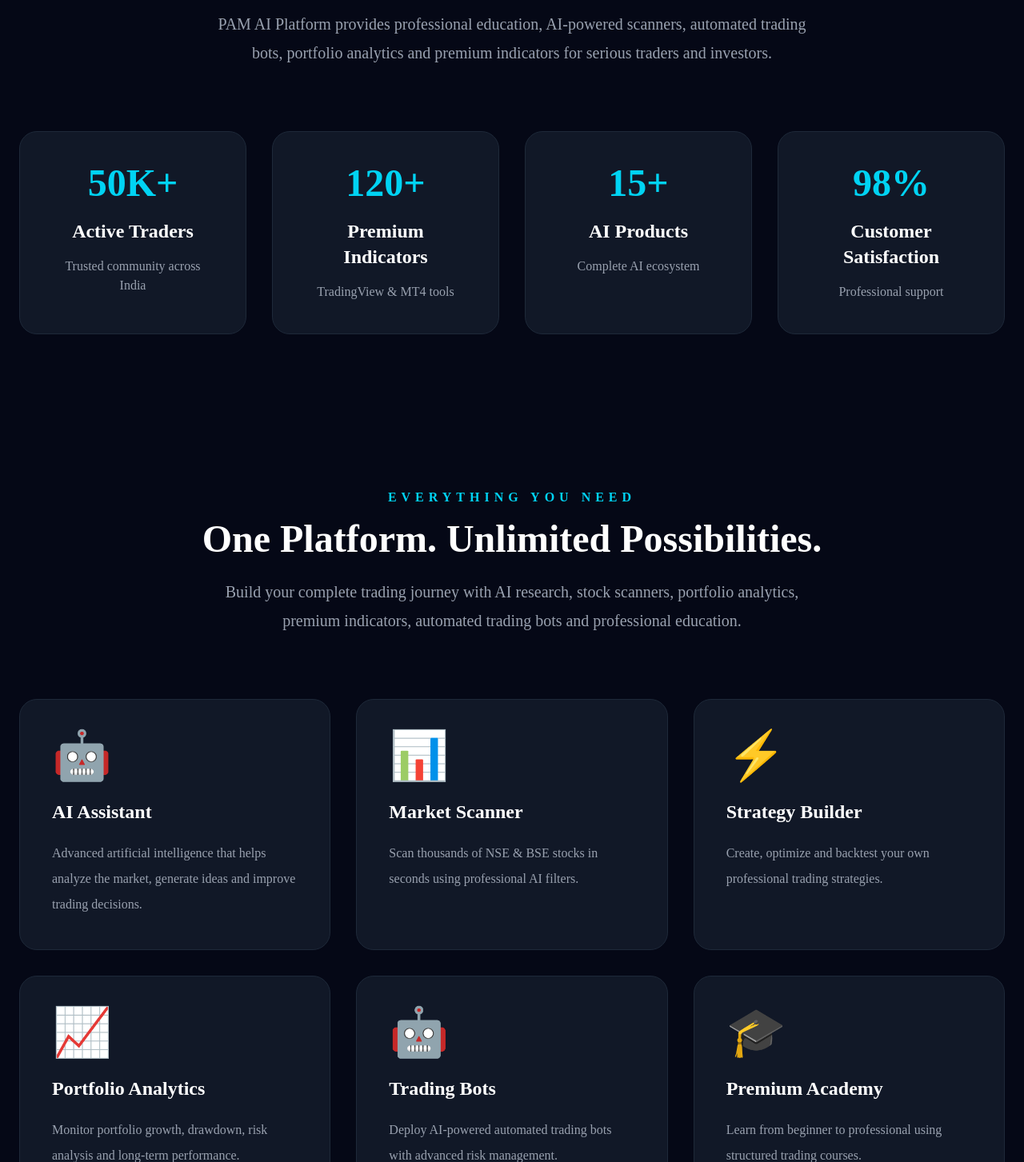
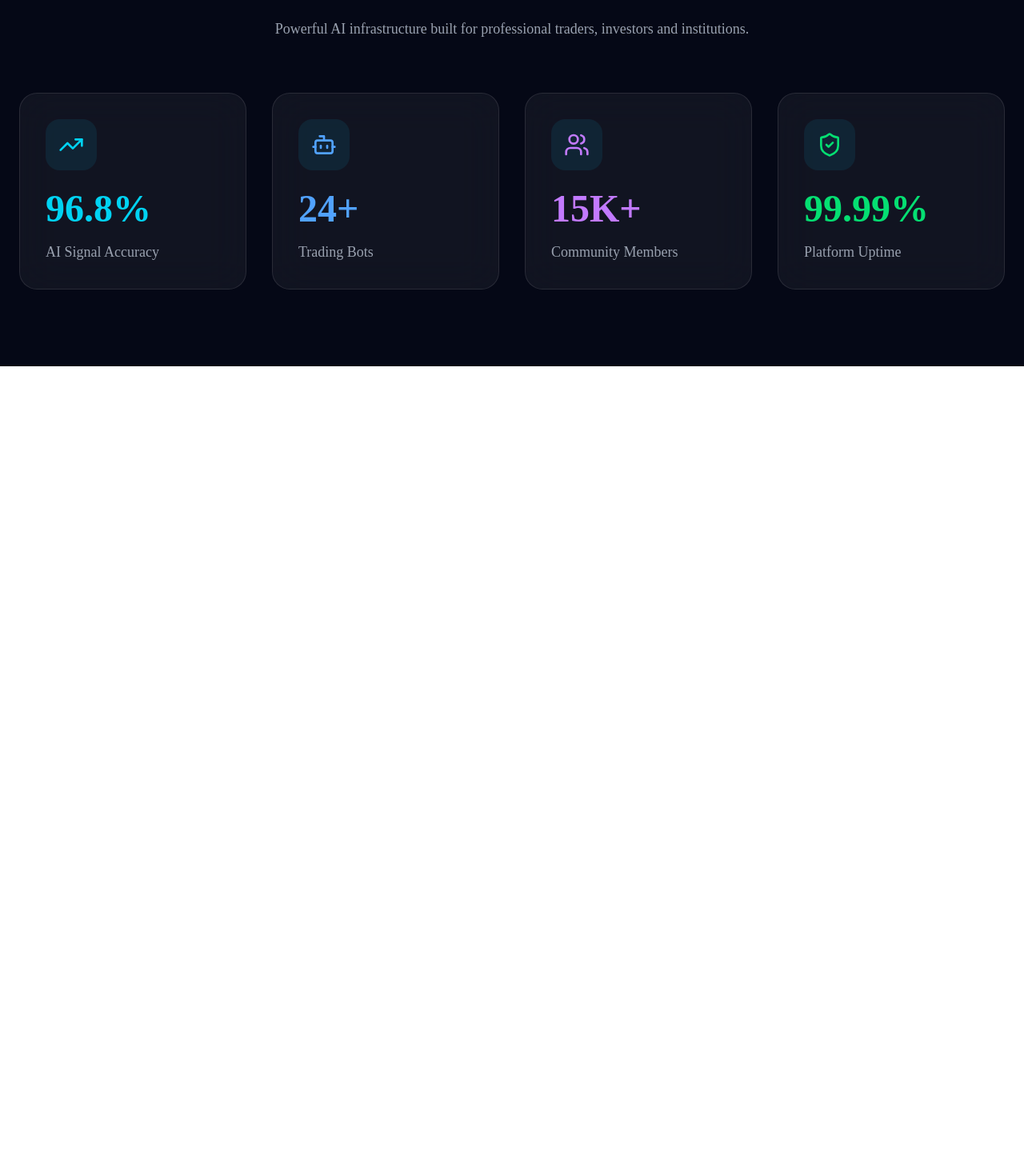
Before and after one commit to priceactionmantra-ai/PAM-AI-Platform, a Next.js app in the folder 03_frontend/: page / in a window 1280 px wide. Shown: the part 997-2450 px from the top of the page at 80% size. After the commit the page ends 1455 px from the top, so only its background shows below. Built offline with nearby package versions, Linux system fonts and the light colour scheme.

Commit message:
Build enterprise about section

```diff
--- a/03_frontend/app/page.tsx
+++ b/03_frontend/app/page.tsx
@@ -1,15 +1,6 @@
 import Navbar from "../components/Navbar";
 import Hero from "../components/Hero";
 import Stats from "../components/Stats";
-import Features from "../components/Features";
-import About from "../components/About";
-import DashboardPreview from "../components/DashboardPreview";
-import Products from "../components/Products";
-import Pricing from "../components/Pricing";
-import Testimonials from "../components/Testimonials";
-import FAQ from "../components/FAQ";
-import CTA from "../components/CTA";
-import Footer from "../components/Footer";
 
 export default function Home() {
   return (
@@ -17,15 +8,6 @@ export default function Home() {
       <Navbar />
       <Hero />
       <Stats />
-      <Features />
-      <About />
-      <DashboardPreview />
-      <Products />
-      <Pricing />
-      <Testimonials />
-      <FAQ />
-      <CTA />
-      <Footer />
     </main>
   );
 }
--- a/03_frontend/components/About.tsx
+++ b/03_frontend/components/About.tsx
@@ -1,92 +1,126 @@
+"use client";
+
+import { motion } from "framer-motion";
+import {
+  BrainCircuit,
+  Landmark,
+  Shield,
+  Cpu,
+} from "lucide-react";
+
+const highlights = [
+  {
+    icon: BrainCircuit,
+    title: "AI First",
+    description:
+      "Artificial Intelligence powers every trading decision.",
+    color: "text-cyan-400",
+  },
+  {
+    icon: Landmark,
+    title: "Indian Markets",
+    description:
+      "Designed specifically for NSE, BSE and Dhan integration.",
+    color: "text-blue-400",
+  },
+  {
+    icon: Cpu,
+    title: "Enterprise Ready",
+    description:
+      "Modular architecture built for long-term scalability.",
+    color: "text-purple-400",
+  },
+  {
+    icon: Shield,
+    title: "Secure Platform",
+    description:
+      "Security and reliability are core design principles.",
+    color: "text-green-400",
+  },
+];
+
 export default function About() {
   return (
-    <section className="bg-[#050816] py-24">
+    <section className="relative bg-[#050816] py-24">
+
       <div className="mx-auto grid max-w-7xl items-center gap-16 px-6 lg:grid-cols-2">
 
-        {/* Left Side */}
+        <motion.div
+          initial={{ opacity: 0, x: -40 }}
+          whileInView={{ opacity: 1, x: 0 }}
+          transition={{ duration: 0.7 }}
+          viewport={{ once: true }}
+        >
 
-        <div>
+          <span className="rounded-full border border-cyan-500/30 bg-cyan-500/10 px-5 py-2 text-sm font-semibold tracking-wide text-cyan-400">
+            ABOUT PAM AI
+          </span>
 
-          <p className="font-semibold uppercase tracking-[6px] text-cyan-400">
-            ABOUT PAM AI
-          </p>
-
-          <h2 className="mt-5 text-5xl font-black text-white">
-            India's Next Generation AI Trading Platform
+          <h2 className="mt-6 text-5xl font-black leading-tight text-white">
+            Building India's Next Generation
+            <span className="block bg-gradient-to-r from-cyan-400 to-purple-500 bg-clip-text text-transparent">
+              AI Trading Ecosystem
+            </span>
           </h2>
 
-          <p className="mt-8 text-lg leading-9 text-gray-400">
-            PAM AI Platform is being built as a complete ecosystem for
-            traders and investors. Instead of using many different
-            applications, everything will be available in one intelligent
+          <p className="mt-8 text-lg leading-8 text-gray-400">
+            PAM AI Platform is an enterprise-grade ecosystem that combines
+            artificial intelligence, quantitative analytics, algorithmic
+            trading, research, education and automation into one unified
             platform.
           </p>
 
-          <p className="mt-6 text-lg leading-9 text-gray-400">
-            Whether you are a beginner or a professional trader, our
-            platform combines Artificial Intelligence, Professional
-            Education, Stock Market Research, Trading Bots,
-            Portfolio Analytics and Risk Management into one
-            premium experience.
+          <p className="mt-6 text-lg leading-8 text-gray-400">
+            Our mission is to help traders, investors and institutions make
+            smarter, faster and more disciplined decisions using modern AI
+            technology built specifically for the Indian financial markets.
           </p>
 
-          <div className="mt-10 flex flex-wrap gap-4">
+        </motion.div>
 
-            <span className="rounded-full bg-cyan-500/10 px-5 py-2 text-cyan-400">
-              AI Assistant
-            </span>
+        <div className="grid gap-6 sm:grid-cols-2">
 
-            <span className="rounded-full bg-cyan-500/10 px-5 py-2 text-cyan-400">
-              Trading Bots
-            </span>
+{highlights.map((item, index) => {
+  const Icon = item.icon;
 
-            <span className="rounded-full bg-cyan-500/10 px-5 py-2 text-cyan-400">
-              Stock Scanner
-            </span>
+  return (
+    <motion.div
+      key={item.title}
+      initial={{ opacity: 0, y: 30 }}
+      whileInView={{ opacity: 1, y: 0 }}
+      transition={{
+        duration: 0.6,
+        delay: index * 0.12,
+      }}
+      viewport={{ once: true }}
+      whileHover={{
+        y: -8,
+        scale: 1.02,
+      }}
+      className="rounded-3xl border border-white/10 bg-white/5 p-8 backdrop-blur-xl transition-all hover:border-cyan-400/40 hover:bg-white/10"
+    >
+      <div className="mb-6 flex h-16 w-16 items-center justify-center rounded-2xl bg-cyan-500/10">
 
-            <span className="rounded-full bg-cyan-500/10 px-5 py-2 text-cyan-400">
-              Premium Courses
-            </span>
+        <Icon className={`h-8 w-8 ${item.color}`} />
 
-          </div>
+      </div>
 
-        </div>
+      <h3 className="mb-4 text-2xl font-bold text-white">
+        {item.title}
+      </h3>
 
-        {/* Right Side */}
+      <p className="leading-7 text-gray-400">
+        {item.description}
+      </p>
 
-        <div className="rounded-3xl border border-cyan-500/20 bg-[#111827] p-12">
-
-          <h3 className="text-3xl font-bold text-white">
-            PAM AI Vision
-          </h3>
-
-          <ul className="mt-8 space-y-5 text-gray-300">
-
-            <li>✅ AI Powered Market Scanner</li>
-
-            <li>✅ Automated Trading Bots</li>
-
-            <li>✅ Professional Trading Dashboard</li>
-
-            <li>✅ Strategy Builder & Backtesting</li>
-
-            <li>✅ Portfolio Analytics</li>
-
-            <li>✅ AI Trading Assistant</li>
-
-            <li>✅ Learning Academy</li>
-
-            <li>✅ Premium Indicators</li>
-
-            <li>✅ Mobile Application</li>
-
-            <li>✅ Enterprise SaaS Platform</li>
-
-          </ul>
+    </motion.div>
+  );
+})}
 
         </div>
 
       </div>
+
     </section>
   );
 }
--- a/03_frontend/components/Features.tsx
+++ b/03_frontend/components/Features.tsx
@@ -1,89 +1,165 @@
-export default function Features() {
+"use client";
+
+import { motion } from "framer-motion";
+import {
+  BrainCircuit,
+  Bot,
+  BarChart3,
+  BookOpen,
+  Wallet,
+  LineChart,
+  Smartphone,
+  ShieldCheck,
+} from "lucide-react";
+
 const features = [
   {
-      icon: "🤖",
-      title: "AI Assistant",
+    icon: BrainCircuit,
+    title: "AI Stock Scanner",
     description:
-        "Advanced artificial intelligence that helps analyze the market, generate ideas and improve trading decisions.",
+      "Find high-probability trading opportunities using AI-powered market scanning.",
+    color: "text-cyan-400",
   },
   {
-      icon: "📊",
-      title: "Market Scanner",
+    icon: Bot,
+    title: "Auto Trading",
     description:
-        "Scan thousands of NSE & BSE stocks in seconds using professional AI filters.",
+      "Execute rule-based strategies automatically with broker integration.",
+    color: "text-blue-400",
   },
   {
-      icon: "⚡",
+    icon: BarChart3,
     title: "Strategy Builder",
     description:
-        "Create, optimize and backtest your own professional trading strategies.",
+      "Build, test and optimize professional trading strategies visually.",
+    color: "text-purple-400",
   },
   {
-      icon: "📈",
+    icon: Wallet,
     title: "Portfolio Analytics",
     description:
-        "Monitor portfolio growth, drawdown, risk analysis and long-term performance.",
+      "Track returns, risk, drawdowns and portfolio performance in real time.",
+    color: "text-green-400",
   },
   {
-      icon: "🤖",
-      title: "Trading Bots",
+    icon: BookOpen,
+    title: "Trading Journal",
     description:
-        "Deploy AI-powered automated trading bots with advanced risk management.",
+      "Automatically record trades and improve decision making with AI insights.",
+    color: "text-orange-400",
   },
   {
-      icon: "🎓",
-      title: "Premium Academy",
+    icon: LineChart,
+    title: "Market Research",
     description:
-        "Learn from beginner to professional using structured trading courses.",
+      "Institutional-grade market analysis with AI-generated reports.",
+    color: "text-pink-400",
+  },
+  {
+    icon: Smartphone,
+    title: "Mobile Platform",
+    description:
+      "Trade, monitor and receive alerts anywhere from your mobile device.",
+    color: "text-yellow-400",
+  },
+  {
+    icon: ShieldCheck,
+    title: "Enterprise Security",
+    description:
+      "Bank-grade security, encryption and secure cloud infrastructure.",
+    color: "text-emerald-400",
   },
 ];
 
+export default function Features() {
   return (
-    <section className="bg-[#050816] py-24">
+    <section className="relative bg-[#08101d] py-28">
+
       <div className="mx-auto max-w-7xl px-6">
 
-        <div className="text-center">
+        <motion.div
+          initial={{ opacity: 0, y: 25 }}
+          whileInView={{ opacity: 1, y: 0 }}
+          transition={{ duration: 0.7 }}
+          viewport={{ once: true }}
+          className="text-center"
+        >
 
-          <p className="font-semibold uppercase tracking-[6px] text-cyan-400">
-            EVERYTHING YOU NEED
+          <span className="rounded-full border border-cyan-500/30 bg-cyan-500/10 px-5 py-2 text-sm font-semibold tracking-wide text-cyan-400">
+            ENTERPRISE FEATURES
+          </span>
+
+          <h2 className="mt-6 text-5xl font-black text-white">
+            Everything You Need
+            <br />
+            To Trade Smarter
+          </h2>
+
+          <p className="mx-auto mt-6 max-w-3xl text-lg leading-8 text-gray-400">
+            One AI platform combining research, automation,
+            education, portfolio management and institutional tools.
           </p>
 
-          <h2 className="mt-4 text-5xl font-black text-white">
-            One Platform. Unlimited Possibilities.
-          </h2>
+        </motion.div>
 
-          <p className="mx-auto mt-6 max-w-3xl text-xl leading-9 text-gray-400">
-            Build your complete trading journey with AI research,
-            stock scanners, portfolio analytics, premium indicators,
-            automated trading bots and professional education.
-          </p>
+<div className="mt-20 grid gap-8 md:grid-cols-2 xl:grid-cols-4">
+
+  {features.map((feature, index) => {
+    const Icon = feature.icon;
+
+    return (
+      <motion.div
+        key={feature.title}
+        initial={{ opacity: 0, y: 30 }}
+        whileInView={{ opacity: 1, y: 0 }}
+        transition={{
+          duration: 0.5,
+          delay: index * 0.08,
+        }}
+        viewport={{ once: true }}
+        whileHover={{
+          y: -8,
+          scale: 1.02,
+        }}
+        className="group rounded-3xl border border-white/10 bg-white/5 p-8 backdrop-blur-xl transition-all hover:border-cyan-400/40 hover:bg-white/10"
+      >
+
+        <div className="mb-6 flex h-16 w-16 items-center justify-center rounded-2xl bg-cyan-500/10 transition group-hover:scale-110">
+
+          <Icon className={`h-8 w-8 ${feature.color}`} />
 
         </div>
 
-        <div className="mt-20 grid gap-8 md:grid-cols-2 lg:grid-cols-3">
-
-          {features.map((feature) => (
-            <div
-              key={feature.title}
-              className="rounded-3xl border border-gray-800 bg-[#111827] p-10 transition duration-300 hover:-translate-y-2 hover:border-cyan-400 hover:shadow-2xl hover:shadow-cyan-500/10"
-            >
-              <div className="text-6xl">
-                {feature.icon}
-              </div>
-
-              <h3 className="mt-6 text-2xl font-bold text-white">
+        <h3 className="mb-4 text-2xl font-bold text-white">
           {feature.title}
         </h3>
 
-              <p className="mt-5 leading-8 text-gray-400">
+        <p className="leading-7 text-gray-400">
           {feature.description}
         </p>
-            </div>
-          ))}
+
+      </motion.div>
+    );
+  })}
 
 </div>
 
+<motion.div
+  initial={{ opacity: 0 }}
+  whileInView={{ opacity: 1 }}
+  transition={{ duration: 0.8 }}
+  viewport={{ once: true }}
+  className="mt-20 text-center"
+>
+
+  <button className="rounded-xl bg-cyan-500 px-8 py-4 text-lg font-bold text-black transition hover:bg-cyan-400">
+    Explore All Features
+  </button>
+
+</motion.div>
+
       </div>
+
     </section>
   );
 }
--- a/03_frontend/components/Stats.tsx
+++ b/03_frontend/components/Stats.tsx
@@ -1,74 +1,113 @@
-export default function Stats() {
+"use client";
+
+import { motion } from "framer-motion";
+import {
+  Bot,
+  TrendingUp,
+  Users,
+  ShieldCheck,
+} from "lucide-react";
+
 const stats = [
   {
-      number: "50K+",
-      title: "Active Traders",
-      description: "Trusted community across India",
+    icon: TrendingUp,
+    value: "96.8%",
+    label: "AI Signal Accuracy",
+    color: "text-cyan-400",
   },
   {
-      number: "120+",
-      title: "Premium Indicators",
-      description: "TradingView & MT4 tools",
+    icon: Bot,
+    value: "24+",
+    label: "Trading Bots",
+    color: "text-blue-400",
   },
   {
-      number: "15+",
-      title: "AI Products",
-      description: "Complete AI ecosystem",
+    icon: Users,
+    value: "15K+",
+    label: "Community Members",
+    color: "text-purple-400",
   },
   {
-      number: "98%",
-      title: "Customer Satisfaction",
-      description: "Professional support",
+    icon: ShieldCheck,
+    value: "99.99%",
+    label: "Platform Uptime",
+    color: "text-green-400",
   },
 ];
 
+export default function Stats() {
   return (
-    <section className="bg-[#050816] py-24">
+    <section className="relative bg-[#050816] py-24">
+
       <div className="mx-auto max-w-7xl px-6">
 
-        <div className="text-center">
+        <motion.div
+          initial={{ opacity: 0, y: 25 }}
+          whileInView={{ opacity: 1, y: 0 }}
+          transition={{ duration: 0.7 }}
+          viewport={{ once: true }}
+          className="mb-16 text-center"
+        >
 
-          <p className="font-semibold uppercase tracking-[6px] text-cyan-400">
+          <span className="rounded-full border border-cyan-500/30 bg-cyan-500/10 px-5 py-2 text-sm font-semibold tracking-wide text-cyan-400">
             PLATFORM STATISTICS
+          </span>
+
+          <h2 className="mt-6 text-4xl font-black text-white md:text-5xl">
+            Trusted By Modern Traders
+          </h2>
+
+          <p className="mx-auto mt-6 max-w-3xl text-lg leading-8 text-gray-400">
+            Powerful AI infrastructure built for professional traders,
+            investors and institutions.
           </p>
 
-          <h2 className="mt-4 text-5xl font-black text-white">
-            Trusted By Thousands Of Traders
-          </h2>
+        </motion.div>
 
-          <p className="mx-auto mt-6 max-w-3xl text-xl leading-9 text-gray-400">
-            PAM AI Platform provides professional education,
-            AI-powered scanners, automated trading bots,
-            portfolio analytics and premium indicators
-            for serious traders and investors.
-          </p>
+        <div className="grid gap-8 md:grid-cols-2 xl:grid-cols-4">
+
+          {stats.map((item, index) => {
+            const Icon = item.icon;
+
+            return (
+              <motion.div
+                key={item.label}
+                initial={{ opacity: 0, y: 30 }}
+                whileInView={{ opacity: 1, y: 0 }}
+                transition={{
+                  duration: 0.6,
+                  delay: index * 0.15,
+                }}
+                viewport={{ once: true }}
+                whileHover={{
+                  y: -8,
+                  scale: 1.02,
+                }}
+                className="rounded-3xl border border-white/10 bg-white/5 p-8 backdrop-blur-xl transition-all hover:border-cyan-400/30"
+              >
+
+                <div className="mb-6 flex h-16 w-16 items-center justify-center rounded-2xl bg-cyan-500/10">
+
+                  <Icon className={`h-8 w-8 ${item.color}`} />
 
                 </div>
 
-        <div className="mt-20 grid gap-8 md:grid-cols-2 lg:grid-cols-4">
-
-          {stats.map((item) => (
-            <div
-              key={item.title}
-              className="rounded-3xl border border-gray-800 bg-[#111827] p-10 text-center transition duration-300 hover:-translate-y-2 hover:border-cyan-400 hover:shadow-2xl hover:shadow-cyan-500/10"
-            >
-              <h3 className="text-5xl font-black text-cyan-400">
-                {item.number}
+                <h3 className={`text-5xl font-black ${item.color}`}>
+                  {item.value}
                 </h3>
 
-              <h4 className="mt-5 text-2xl font-bold text-white">
-                {item.title}
-              </h4>
+                <p className="mt-4 text-lg text-gray-400">
+                  {item.label}
+                </p>
 
-              <p className="mt-4 text-gray-400">
-                {item.description}
-              </p>
-            </div>
-          ))}
+              </motion.div>
+            );
+          })}
 
         </div>
 
       </div>
+
     </section>
   );
 }
```
Lines whose indentation alone changed are shown as unchanged.
